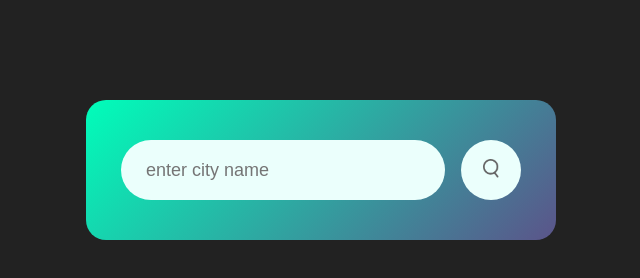
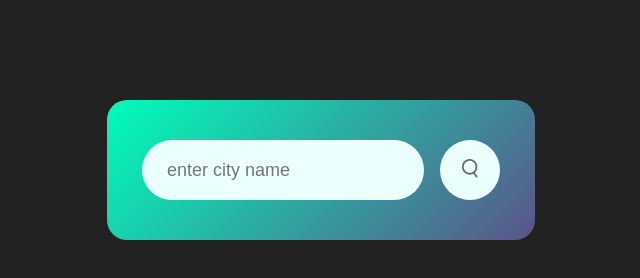
Before and after one commit to Sohil-Shaikh/Weather-App, a plain HTML site: page index.html in a window 1280 px wide. Shown: the whole page, without its empty margins (319-959 px from the left). Drawn offline with Linux system fonts and the light colour scheme.

Commit message:
add some property

```diff
--- a/style.css
+++ b/style.css
@@ -6,10 +6,11 @@
 }
 body{
     background-color: #222;
+    display: flex;
 }
 
 .card{
-    width: 90%;
+    width: auto;
     max-width: 470px;
     background: linear-gradient(135deg,#00feba,#5b548a);
     color: #fff;
@@ -17,6 +18,7 @@ body{
     border-radius: 20px;
     padding: 40px 35px;
     text-align: center;
+    display: flex;
 }
 .search{
     width: 100%;
@@ -36,6 +38,7 @@ body{
     flex: 1;
     margin-right: 16px;
     font-size: 18px;
+    display: flex;
 }
 
 .search button{
```
